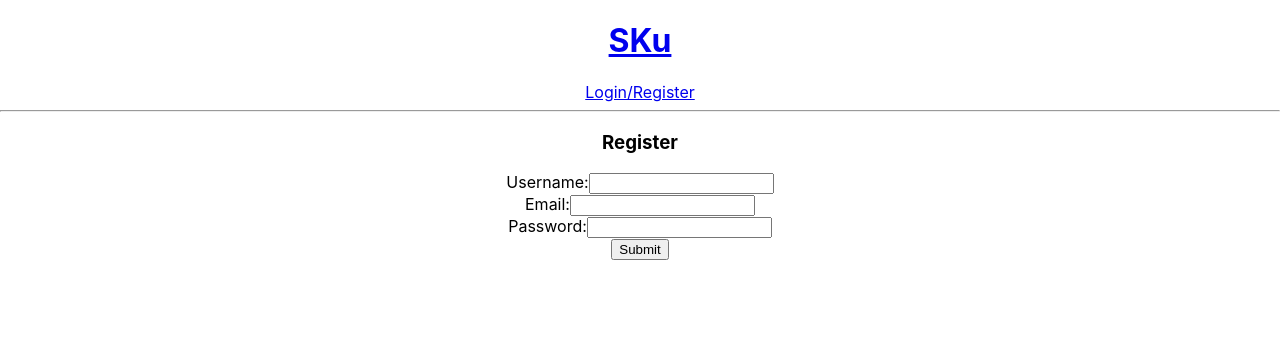
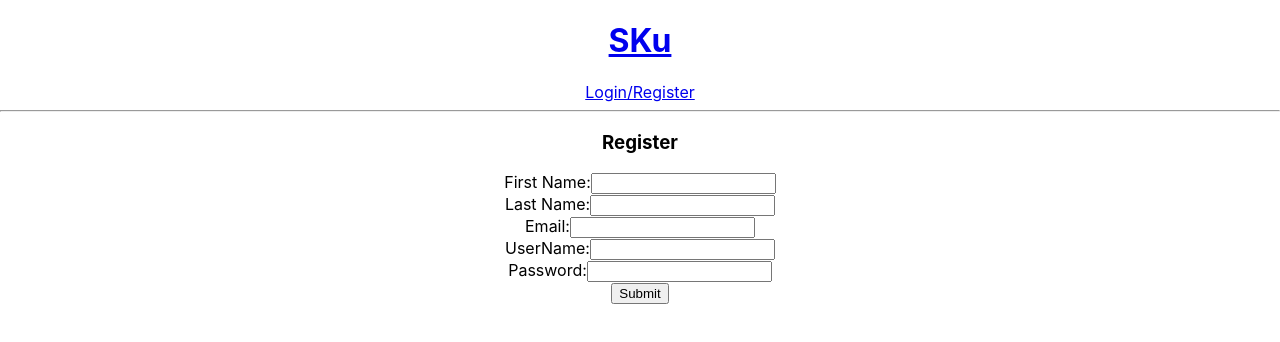
Before and after one commit to SneakerheadSean/sku-v2, a React (Create React App) app in the folder client/: page /register in a window 1280 px wide. Shown: the top 342 px of the page. Built offline with nearby package versions, Linux system fonts and the light colour scheme.

Commit message:
Register Works

```diff
--- a/client/src/screens/Register.jsx
+++ b/client/src/screens/Register.jsx
@@ -24,11 +24,21 @@ export default function Register(props) {
     >
       <h3>Register</h3>
       <label>
-        Username:
+       First Name:
         <input
           type='text'
-          name='username'
-          value={formData.username}
+          name='firstname'
+          value={formData.first_name}
+          onChange={handleChange}
+        />
+      </label>
+      <br />
+      <label>
+       Last Name:
+        <input
+          type='text'
+          name='lastname'
+          value={formData.last_name}
           onChange={handleChange}
         />
       </label>
@@ -39,6 +49,16 @@ export default function Register(props) {
           type='text'
           name='email'
           value={formData.email}
+          onChange={handleChange}
+        />
+      </label>
+      <br />
+      <label>
+       UserName:
+        <input
+          type='text'
+          name='username'
+          value={formData.username}
           onChange={handleChange}
         />
       </label>
--- a/client/src/screens/SneakerCreate.jsx
+++ b/client/src/screens/SneakerCreate.jsx
@@ -1,4 +1,5 @@
-import {useState} from 'react'
+import { useState } from 'react'
+import { Route } from 'react-router-dom';
 
 export default function SneakerCreate(props) {
   const [formData, setFormData] = useState({
@@ -14,6 +15,8 @@ export default function SneakerCreate(props) {
     };
 
   return (
+    <Route path="/sneakers" >
+
     <form onSubmit={(e)=> {
       e.preventDefault()
       props.handleSneakerCreate(formData);
@@ -88,5 +91,6 @@ export default function SneakerCreate(props) {
       <br />
       <button>Submit</button>
     </form>
+          </Route>
   );
 }
--- a/client/src/screens/Sneakers.jsx
+++ b/client/src/screens/Sneakers.jsx
@@ -4,6 +4,9 @@ export default function Sneakers(props) {
   return (
     <div>
       <h3>Sneakers</h3>
+      <Link to='/sneakers/'>
+        <button>Add to Collection!</button>
+      </Link>
       {props.sneakers.map((sneaker) => (
         <div key={sneaker.id}>
           <Link to={`/sneaker/${sneaker.id}`}>
@@ -18,9 +21,6 @@ export default function Sneakers(props) {
           </button>
         </div>
       ))}
-      <Link to='/sneakers/new'>
-        <button>Add to Collection!</button>
-      </Link>
     </div>
   );
 }
```
Lines whose indentation alone changed are shown as unchanged.
